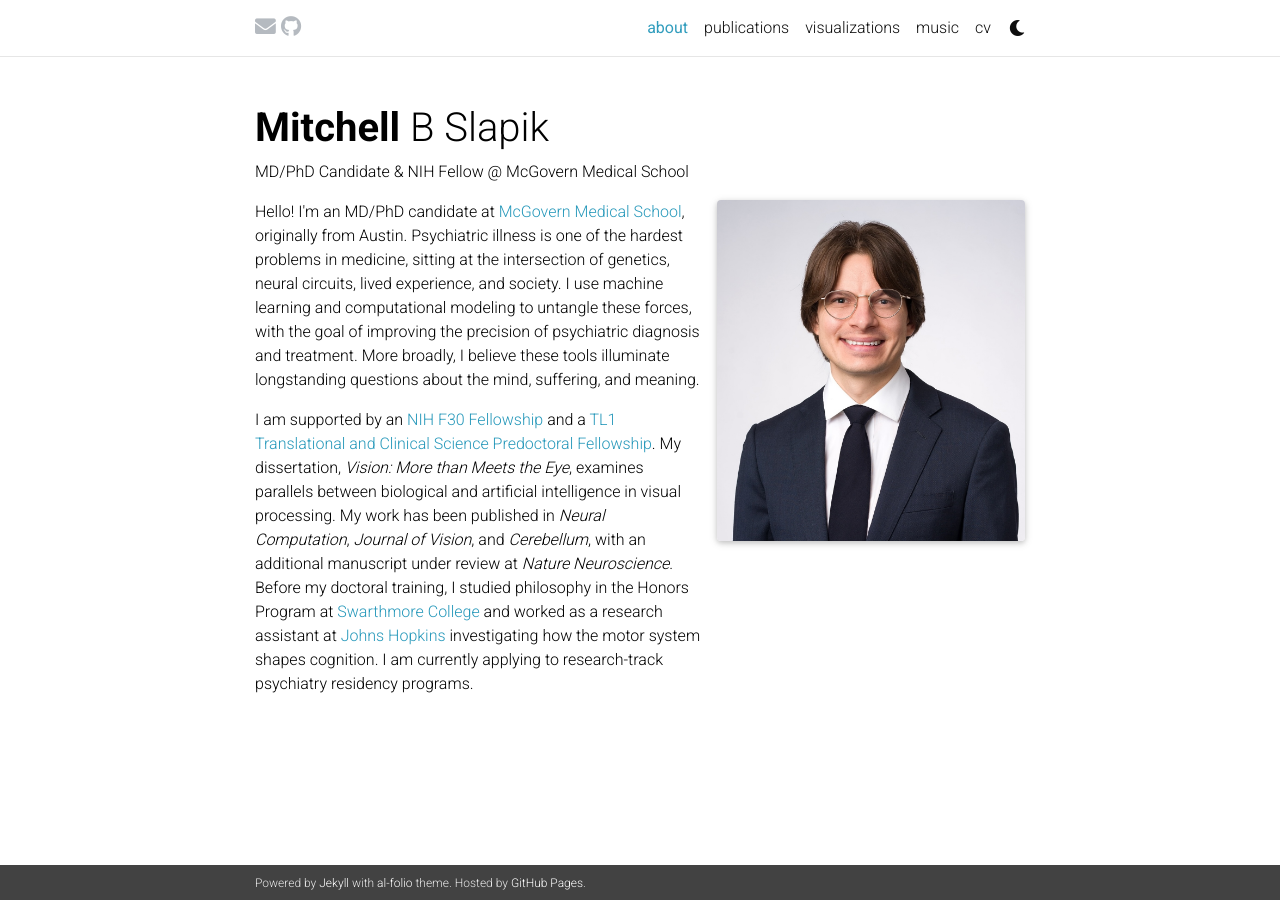
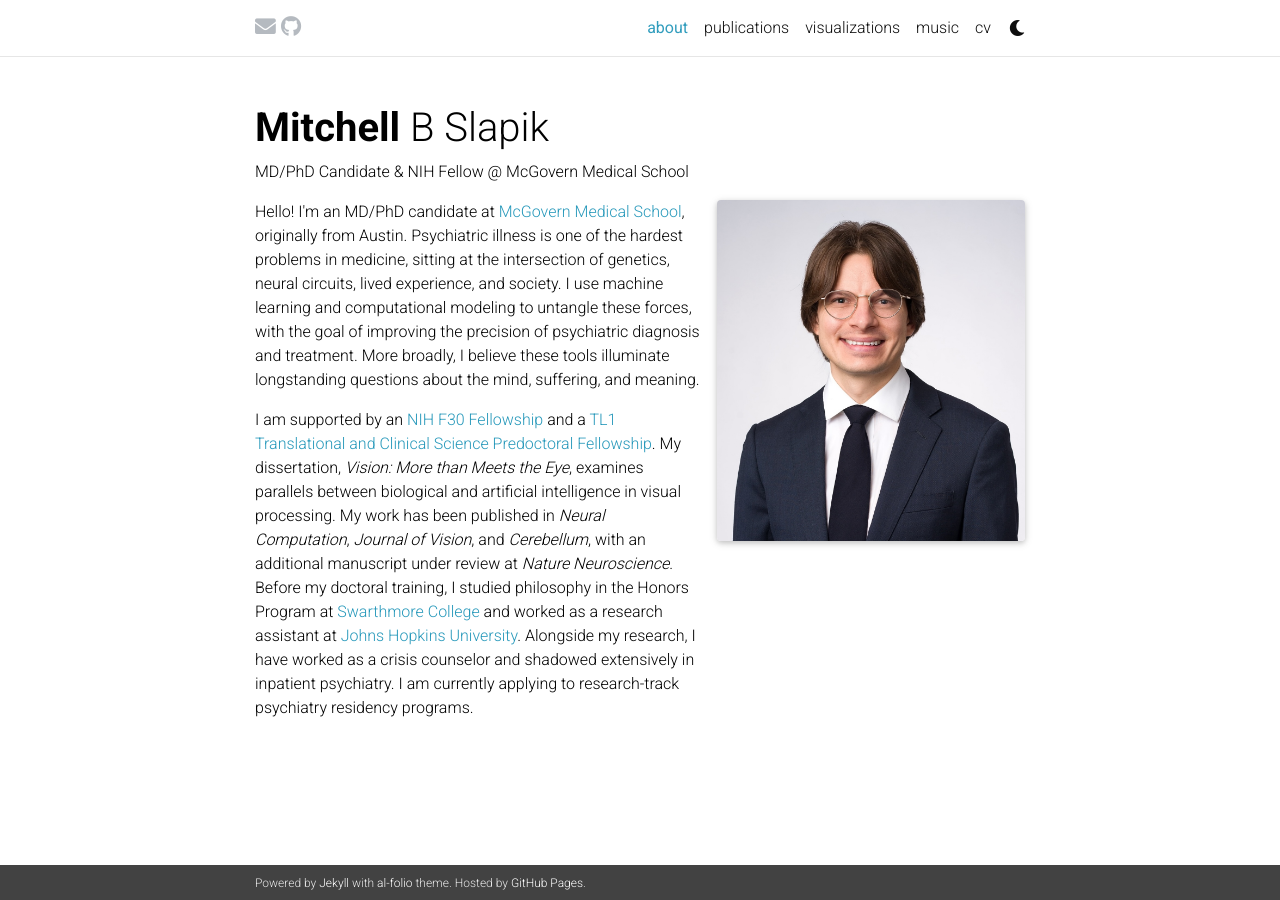
Before and after one commit to mitchellslapik/mitchellslapik.github.io, a Jekyll site: the page built from _pages/about.md, in a window 1280 px wide. Built offline with Jekyll 4.4.1, drawn with Linux system fonts in a browser that asks for light colours; full-size pictures stand in for the smaller copies a plugin makes; comment, search, counter and statistics services are not loaded; a style sheet for code colours, icons or effects is not loaded.

Commit message:
Update about.md

```diff
--- a/_pages/about.md
+++ b/_pages/about.md
@@ -16,4 +16,4 @@ social: false  # includes social icons at the bottom of the page
 
 <p>Hello! I'm an MD/PhD candidate at <a href="https://med.uth.edu/">McGovern Medical School</a>, originally from Austin. Psychiatric illness is one of the hardest problems in medicine, sitting at the intersection of genetics, neural circuits, lived experience, and society. I use machine learning and computational modeling to untangle these forces, with the goal of improving the precision of psychiatric diagnosis and treatment. More broadly, I believe these tools illuminate longstanding questions about the mind, suffering, and meaning.</p>
 
-<p>I am supported by an <a href="https://researchtraining.nih.gov/programs/fellowships/F30">NIH F30 Fellowship</a> and a <a href="https://www.uth.edu/ccts/education-training/tl1-program">TL1 Translational and Clinical Science Predoctoral Fellowship</a>. My dissertation, <em>Vision: More than Meets the Eye</em>, examines parallels between biological and artificial intelligence in visual processing. My work has been published in <em>Neural Computation</em>, <em>Journal of Vision</em>, and <em>Cerebellum</em>, with an additional manuscript under review at <em>Nature Neuroscience</em>. Before my doctoral training, I studied philosophy in the Honors Program at <a href="https://www.swarthmore.edu/">Swarthmore College</a> and worked as a research assistant at <a href="https://www.jhu.edu/">Johns Hopkins</a> investigating how the motor system shapes cognition. I am currently applying to research-track psychiatry residency programs.</p>
+<p>I am supported by an <a href="https://researchtraining.nih.gov/programs/fellowships/F30">NIH F30 Fellowship</a> and a <a href="https://www.uth.edu/ccts/education-training/tl1-program">TL1 Translational and Clinical Science Predoctoral Fellowship</a>. My dissertation, <em>Vision: More than Meets the Eye</em>, examines parallels between biological and artificial intelligence in visual processing. My work has been published in <em>Neural Computation</em>, <em>Journal of Vision</em>, and <em>Cerebellum</em>, with an additional manuscript under review at <em>Nature Neuroscience</em>. Before my doctoral training, I studied philosophy in the Honors Program at <a href="https://www.swarthmore.edu/">Swarthmore College</a> and worked as a research assistant at <a href="https://www.jhu.edu/">Johns Hopkins University</a>. Alongside my research, I have worked as a crisis counselor and shadowed extensively in inpatient psychiatry. I am currently applying to research-track psychiatry residency programs.</p>
```
